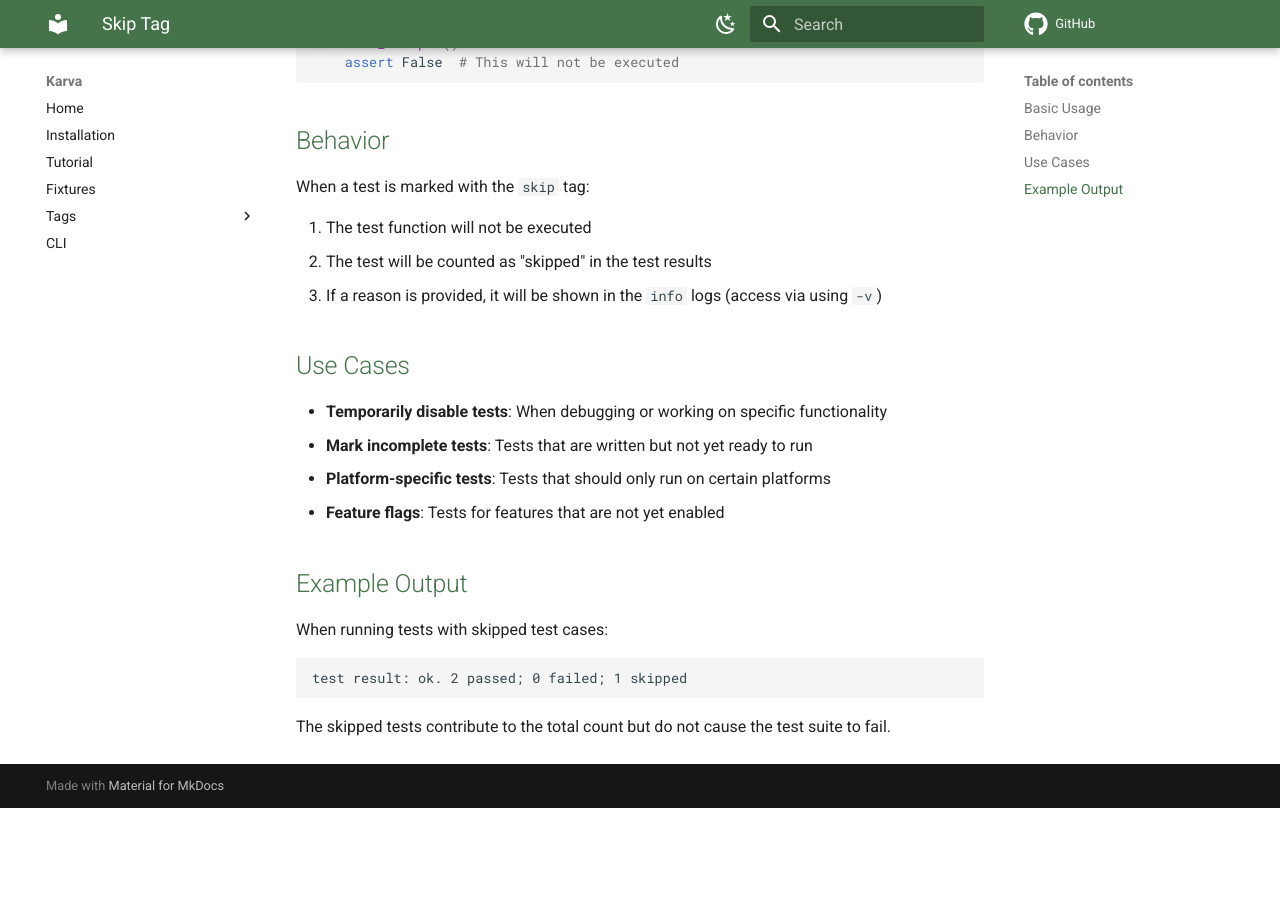
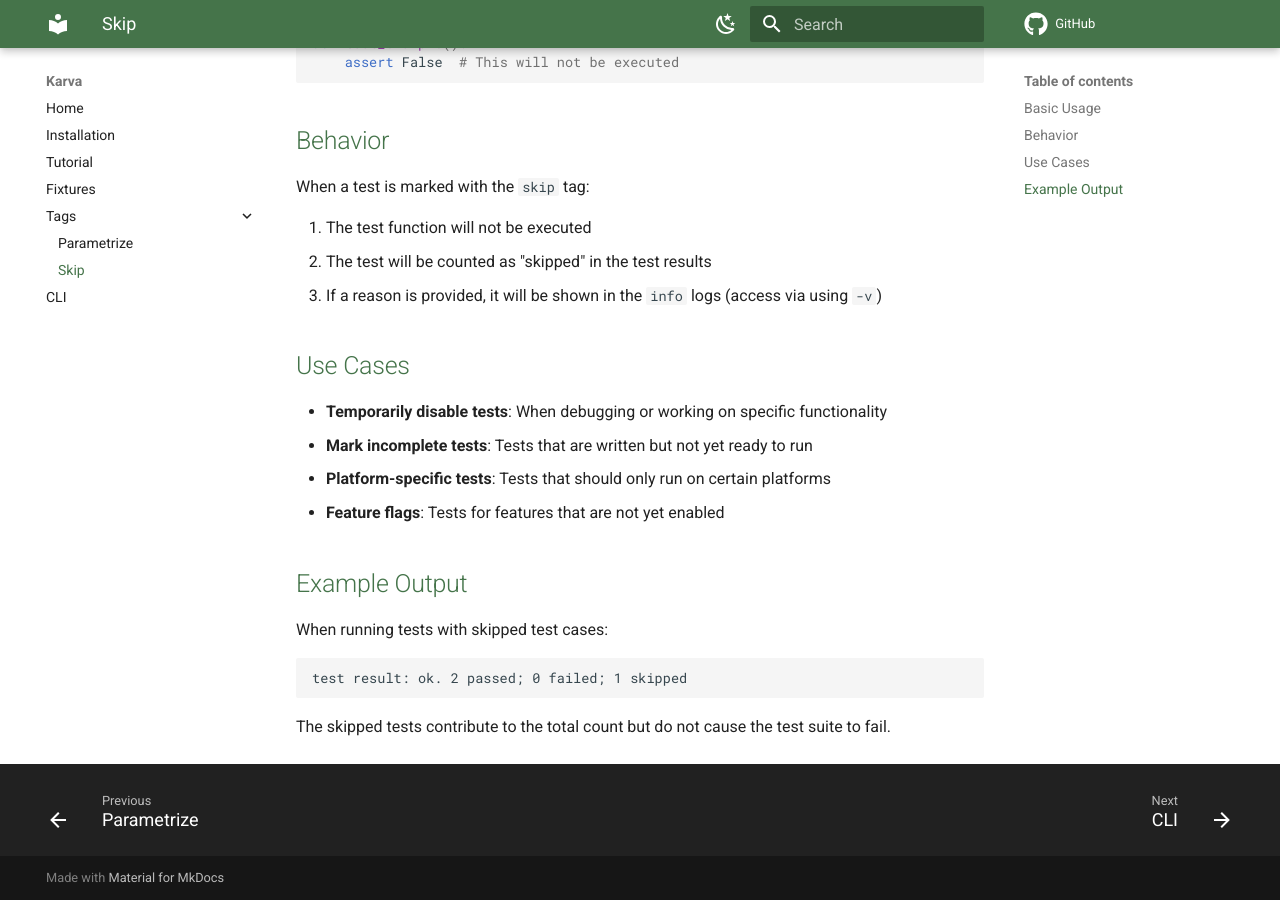
Before and after one commit to MatthewMckee4/karva, an MkDocs documentation site: the page built from docs/tags/skip.md, in a window 1280 px wide and 900 px high, scrolled down 918 px. Built offline with MkDocs 1.6.1 and Material for MkDocs 9.7.7, drawn with Linux system fonts in a browser that asks for light colours; comment, search, counter and statistics services are not loaded; before the commit the page ends 1726 px from its top, so only the background shows below that.

Commit message:
Add skip page to docs (#146)

```diff
--- a/mkdocs.yml
+++ b/mkdocs.yml
@@ -8,6 +8,7 @@
   - Fixtures: fixtures.md
   - Tags:
       - Parametrize: tags/parametrize.md
+      - Skip: tags/skip.md
   - CLI: cli.md
 
 theme:
```
Also changed, not shown: 1 other file.
